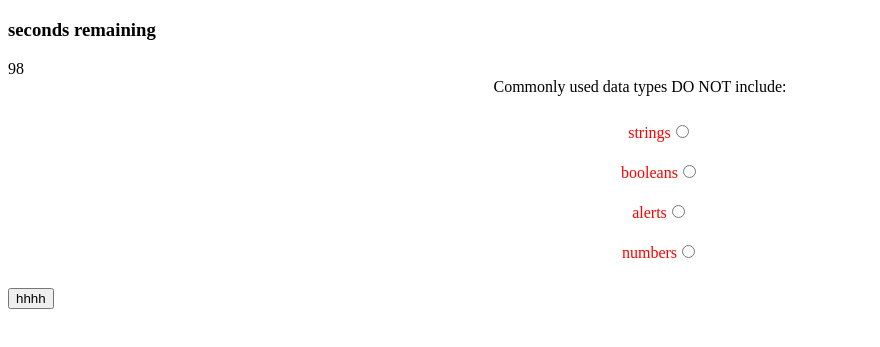
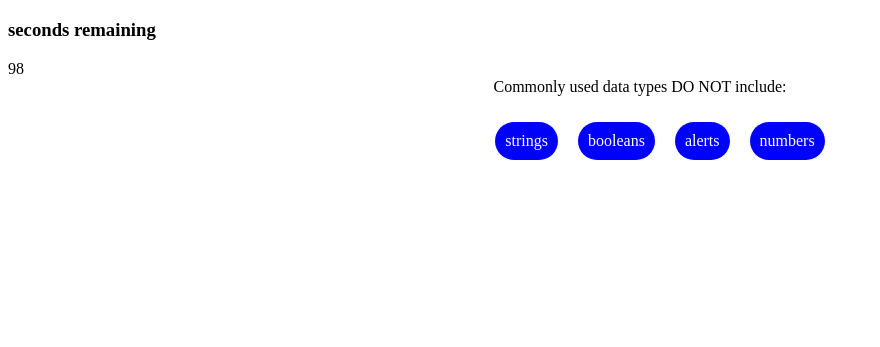
Before and after one commit to jmarkamaya/Timed-Quiz, a plain HTML site: page index.html in a window 1280 px wide. Both pictures are taken after a click on the button "Start Quiz". Shown: the part 61-408 px from the top of the page, without its empty margins (0-880 px from the left). Drawn offline with Linux system fonts and the light colour scheme.

Commit message:
add logic to js file, eventarget to know which choice was select

```diff
--- a/assets/script.js
+++ b/assets/script.js
@@ -3,7 +3,7 @@ var startButton = document.querySelector(".start");
 var body = document.body;
 var questionEl = document.querySelector(".question");
 var answerEl = document.querySelector(".answer");
-var ulEl = document.querySelector('.choices')
+var olEl = document.querySelector('.choices')
 var index = 0;
 var secondsLeft = 100;
 var timerEl = document.querySelector(".timer-count");
@@ -50,10 +50,10 @@ var questions = [
 
 
 function setTime() {
-  var timerInterval = setInterval(function() {
+  var timerInterval = setInterval(function () {
     secondsLeft--;
     timerEl.textContent = secondsLeft;
-    if(secondsLeft === 0) {
+    if (secondsLeft === 0) {
 
       clearInterval(timerInterval);
     }
@@ -70,37 +70,51 @@ function startQuiz() {
   for (var i = 0; i < currentQuestion.choices.length; i++) {
 
     var choiceOption = currentQuestion.choices[i];
+    var skip = document.createElement("br");
     var li = document.createElement("li");
-    li.setAttribute("style", "list-style: none; color: red; padding: 10px")
+    li.appendChild(skip);
+    li.setAttribute("style", "display: inline-block; color: white; margin: 10px; border: 10px; padding: 10px; background-color: blue; border-radius: 25px")
+    li.setAttribute("class", "list")
     li.textContent = choiceOption;
-    var inputEl = document.createElement("input");
-    li.appendChild(inputEl);
-    inputEl.setAttribute("type", "radio");
-    inputEl.setAttribute("name", "option");
-    inputEl.setAttribute("value", choiceOption);
+    // var inputEl = document.createElement("input");
+    // li.appendChild(inputEl);
+    // inputEl.setAttribute("type", "radio");
+    // inputEl.setAttribute("name", "option");
+    // inputEl.setAttribute("value", choiceOption);
 
-    ulEl.appendChild(li);
+    olEl.appendChild(li);
 
 
     console.log(index);
 
+
+
   };
 
+  var elements = document.querySelectorAll(".list");
+
+  elements.forEach(function (element) {
+    element.addEventListener("click", function(event) {
+      // Event functionality
+      console.log("Clicked on an element!");
+      // Add your code here to handle the event
+      if (index < 4) {
+        index++;
+        olEl.textContent = "";
+        startQuiz();
+        console.log(event.target)
+      }
+      else {
+        console.log("Hellow");
+      };
+
+    });
+  });
 
 
 };
 
-submitButton.addEventListener("click", function() {
-  if(index < 4) {
-    index++;
-    ulEl.textContent = "";
-   startQuiz();
-  }
-   else {
-   console.log("Hellow");
-   };
 
-});
 
 
 
--- a/assets/style.css
+++ b/assets/style.css
@@ -0,0 +1,3 @@
+.h1 {
+    color: blue;
+}
--- a/index.html
+++ b/index.html
@@ -30,10 +30,10 @@
         </div>
         <div class="quiz" style="text-align: center;">
             <div class="question"></div>
-            <ul class="choices"></ul>
+            <ol class="choices"></ol>
             <div class="answer"></div>
         </div>
-        <button class="submit">hhhh</button>
+
     </main>
 
 
```
